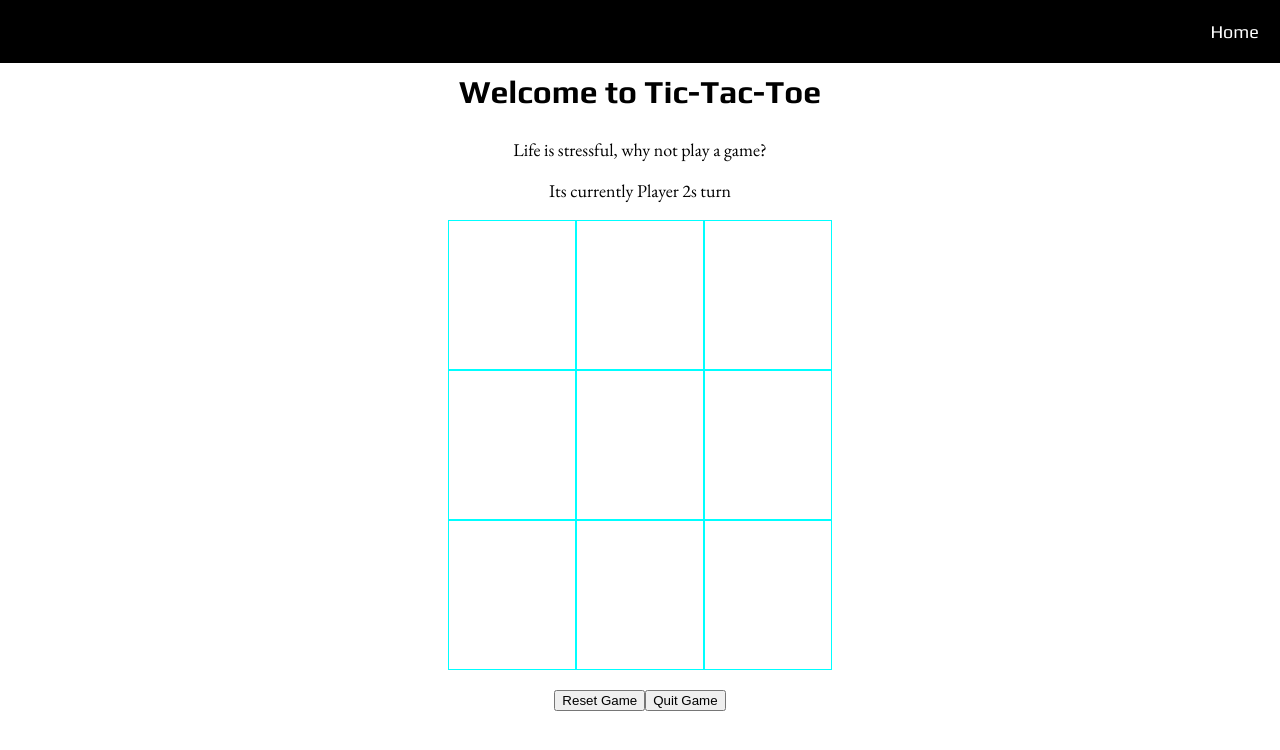
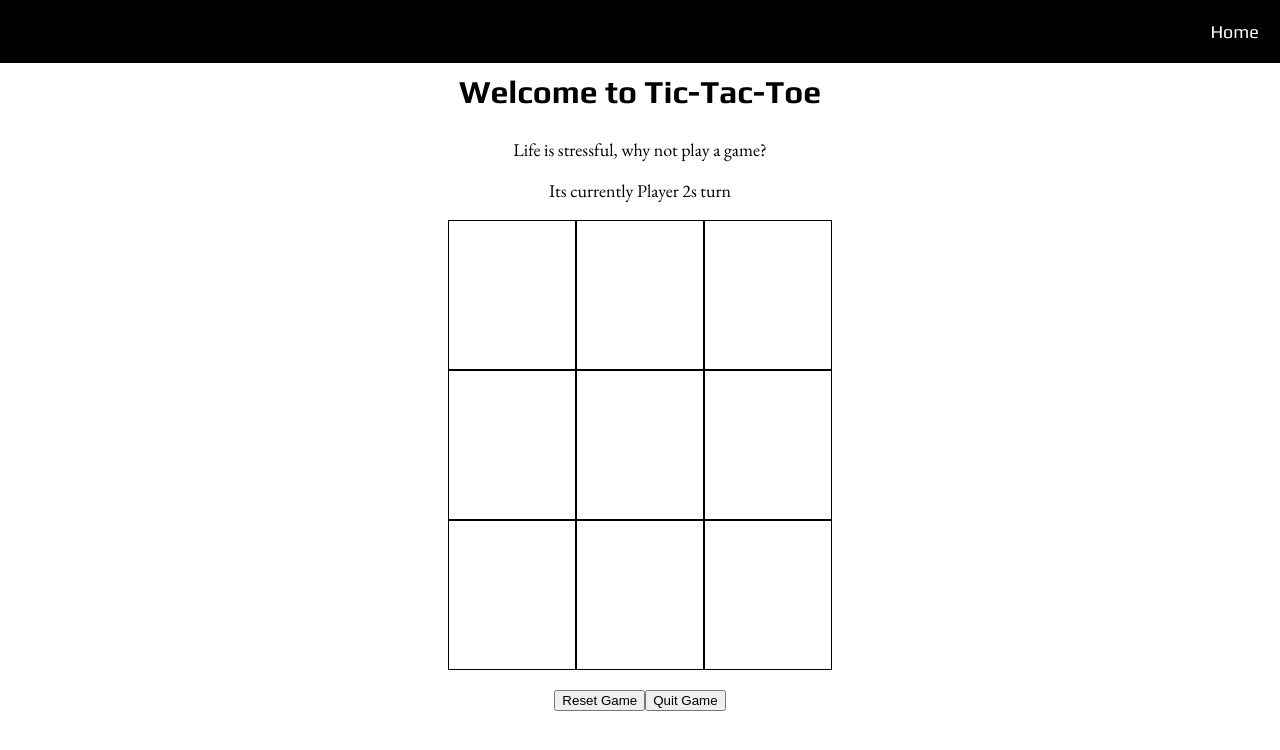
Before and after one commit to CD-Mackay/personal_site, a Next.js app: page /tictactoe in a window 1280 px wide. Both pictures are taken after a click on the button "Human". Shown: the top 750 px of the page. Built offline with nearby package versions, Linux system fonts and the light colour scheme.

Commit message:
style color scheme for tictactoe

```diff
--- a/Components/Game/GameSquare/GameSquare.module.css
+++ b/Components/Game/GameSquare/GameSquare.module.css
@@ -1,5 +1,5 @@
 .squareWrapper {
-  border: 1px solid #00ffff;
+  border: 1px solid black;
   height: 50px;
   width: 100%;
   display: flex;
@@ -8,6 +8,7 @@
 }
 .squareText {
   font-size: 46px;
+  color: #9f4b94;
 }
 .squareWrapper:hover {
   background: #8d1b1f;
--- a/styles/globals.css
+++ b/styles/globals.css
@@ -28,7 +28,7 @@ h1 {
 
 h2 {
   font-size: 34px;
-  color: #9f4b94
+  color: #9f4b94;
 }
 
 h3 {
```
